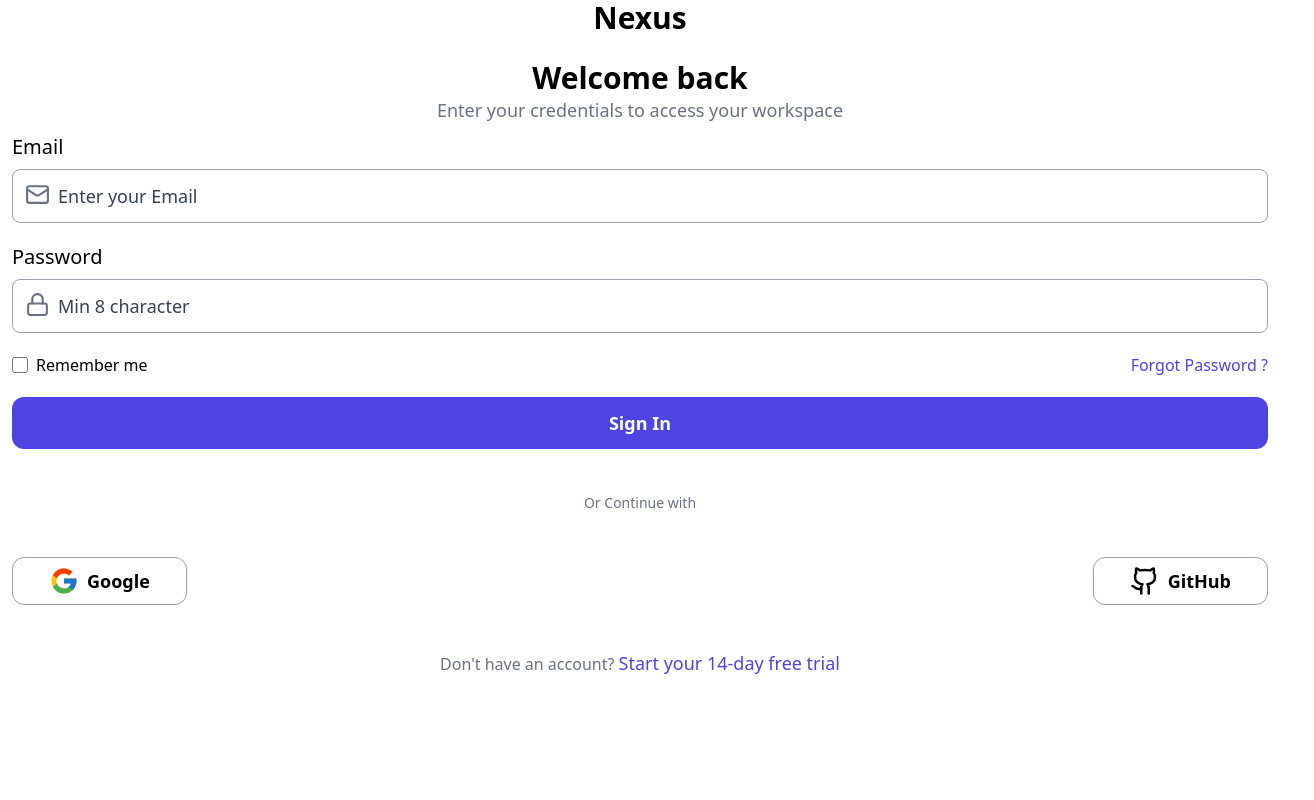
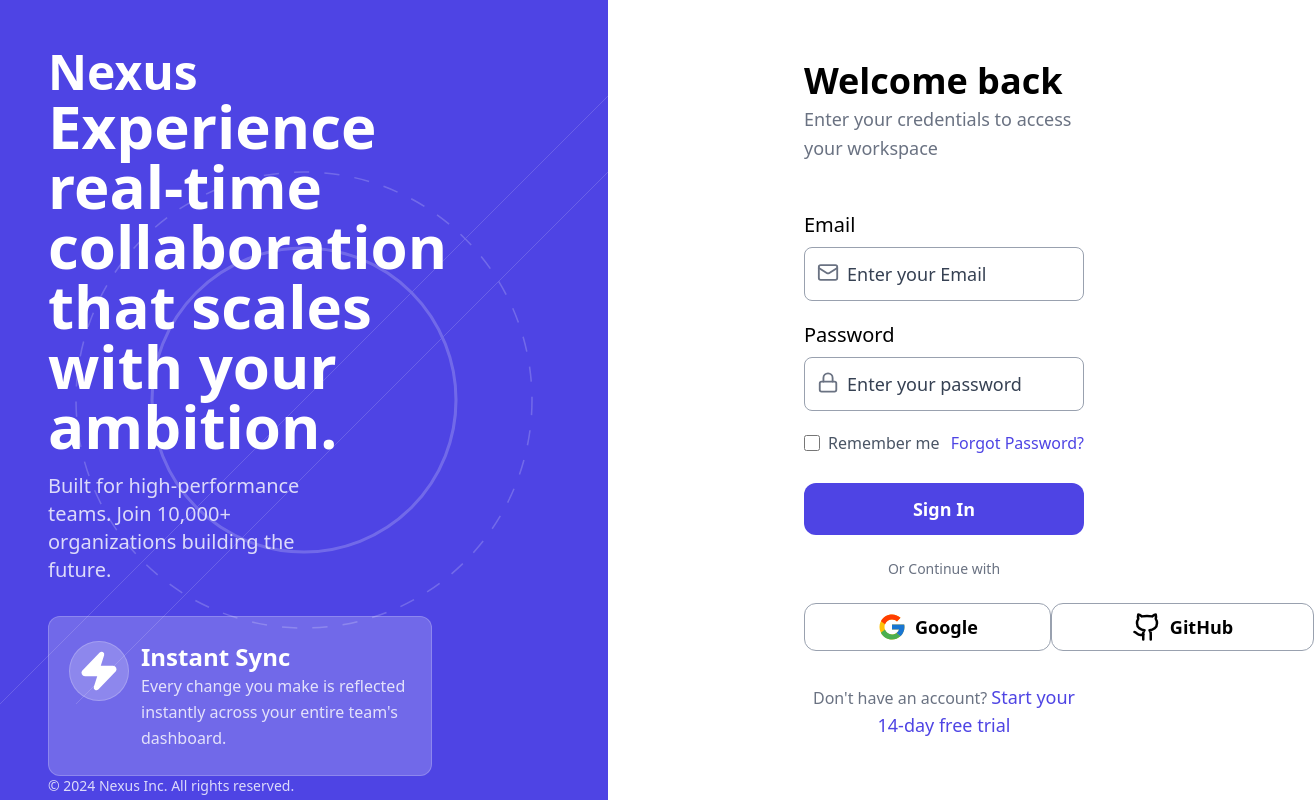
Before and after one commit to Eunock-web/Nexus-front, a React (Vite) app: page /login in a window 1280 px wide. Shown: the whole page, 1314 px wide, since content can reach past the window. Built offline with nearby package versions, Linux system fonts and the light colour scheme.

Commit message:
fix: Ajustement de l'interface du login  pour les marges de trop niveau desktop

```diff
--- a/src/features/auth/components/LoginForm.tsx
+++ b/src/features/auth/components/LoginForm.tsx
@@ -3,126 +3,150 @@ import useLogin from "../hooks/useLogin"
 import type { LoginInterface } from "../types";
 import { LoginSchema, type LoginType } from "../schemas/LoginSchema";
 import { zodResolver } from "@hookform/resolvers/zod";
-import {  GithubIcon, Lock, Mail } from "lucide-react";
+import { GithubIcon, Lock, Mail, Zap } from "lucide-react";
 import Button from "../../../components/Button";
 import { FcGoogle } from "react-icons/fc";
 import { Link } from "react-router-dom";
 
+function LoginForm() {
+    const { mutate, isPending, error, isSuccess, data } = useLogin();
 
-function LoginForm(){
-    const {mutate, isPending,error, isSuccess, data} = useLogin();
+    const { register, handleSubmit, formState: { errors } } = useForm<LoginType>({
+        resolver: zodResolver(LoginSchema)
+    });
 
-    const {register, handleSubmit, formState : {errors}} = useForm<LoginType>({resolver : zodResolver(LoginSchema)});
-
-    const onSubmit: SubmitHandler<LoginInterface> = (data) =>{
+    const onSubmit: SubmitHandler<LoginInterface> = (data) => {
         mutate(data);
     }
-    return <>
-        <div>
-            {/**Partie droite visible sur desktop */}
-            <div>
 
+    return (
+        <div className="flex min-h-screen max-h-screen">
+            {/** Partie GAUCHE visible sur desktop (Identique au Register) */}
+            <div className="hidden lg:flex lg:w-1/2 relative overflow-hidden bg-semiprimary text-white p-12 flex-col justify-between min-w-0">
+                {/* Background Decoration */}
+                <div className="absolute inset-0 opacity-20 pointer-events-none z-0">
+                    <svg fill="none" height="100%" viewBox="0 0 800 800" width="100%" xmlns="http://www.w3.org/2000/svg" className="animate-pulse-slow">
+                        <circle cx="400" cy="400" r="300" stroke="white" strokeDasharray="20 20" strokeWidth="2"></circle>
+                        <circle cx="400" cy="400" r="200" stroke="white" strokeWidth="4"></circle>
+                        <path d="M0 800L800 0" stroke="white" strokeWidth="1"></path>
+                        <path d="M100 800L800 100" stroke="white" strokeWidth="1"></path>
+                    </svg>
                 </div>
 
-            {/**Partie gauche avec le formulaire */}
-            <div className="flex flex-col gap-2 mx-3">
-                {/**Logo avec nom app */}
-                <div className="flex fleex-col justify-center items-center">
+                <div className="relative z-10">
+                    <h1 className="text-5xl font-black"> Nexus </h1>
+                </div>
+
+                <div className="flex flex-col gap-4 relative z-10 max-w-[80%]">
+                    <h1 className="font-black text-6xl "> Experience real-time collaboration that scales with your ambition. </h1>
+                    <p className="font-medium mb-8 text-xl text-white/80 relative z-10 max-w-[70%]"> Built for high-performance teams. Join 10,000+ organizations building the future.</p>
+                </div>
+
+                <div className="flex flex-row gap-3 border border-white/20 px-5 py-6 bg-white/20 rounded-xl relative z-10 max-w-[75%]">
+                    <div>
+                        <Zap className="bg-white/20 border-white/20 border p-2 rounded-full " size={60} fill="white" />
+                    </div>
+                    <div className="flex flex-col justify-center relative z-10 max-w-[80%]">
+                        <h1 className=" font-bold text-2xl "> Instant Sync </h1>
+                        <p className="text-2sm leading-relaxed text-white/80 ">Every change you make is reflected instantly across your entire team's dashboard.</p>
+                    </div>
+                </div>
+
+                <p className="text-white/80 text-sm relative z-10"> © 2024 Nexus Inc. All rights reserved. </p>
+            </div>
+
+            {/** Partie DROITE (Formulaire) */}
+            <div className="flex flex-col gap-4 mx-4 w-full lg:w-1/2 lg:px-45 lg:py-12 justify-center">
+                {/** Logo mobile uniquement */}
+                <div className="flex lg:hidden justify-center items-center">
                     <h1 className="font-bold text-3xl"> Nexus </h1>
                 </div>
 
-                <div>
-                    {error && <span> {error.message} </span>}
+                {/** Header du formulaire */}
+                <div className="flex flex-col gap-1 lg:items-start items-center">
+                    <h1 className="text-4xl font-bold "> Welcome back </h1>
+                    <p className="text-lg text-gray-500 leading-relaxed text-center lg:text-left">
+                        Enter your credentials to access your workspace
+                    </p>
                 </div>
 
-                {/**Message apres success du login */}
-                <div>
-                    {isSuccess && <span> {data.response} </span>}
+                {/** Gestion des retours API */}
+                <div className="text-center">
+                    {error && <span className="text-red-500 font-medium"> {error.message} </span>}
+                    {isSuccess && <span className="text-green-500 font-medium"> {data.response} </span>}
                 </div>
 
-                {/**Header avant le formulaire */}
-                <div className="flex flex-col justify-center items-center">
-                    <h1 className="text-3xl font-bold">Welcome back</h1>
-                    <p className="text-lg font text-gray-500 leading-relaxed text-center">Enter your credentials to access your workspace</p>
-                </div>
-
-                {/**Formulaire */}
-                <div className="flex flex-col gap-4 ">
-                    <form onSubmit={handleSubmit(onSubmit)} className="flex flex-col gap-5">
-                                                    <div className="flex flex-col gap-2 ">
+                {/** Formulaire */}
+                <div className="mt-4">
+                    <form className="flex flex-col gap-5" onSubmit={handleSubmit(onSubmit)}>
+                        <div className="flex flex-col gap-2">
                             <label htmlFor="email" className="font-medium text-xl">Email</label>
-
-                                <div className="flex flex-row gap-2 border border-gray-400 p-3 rounded-lg transition-all focus-within:ring-2 focus-within:ring-primary focus-within:border-primary ">
-
-                                    <Mail className="text-gray-500 " size={25} />
+                            <div className="flex flex-row gap-2 border border-gray-400 p-3 rounded-lg transition-all focus-within:ring-2 focus-within:ring-primary focus-within:border-primary">
+                                <Mail className="text-gray-500" size={25} />
                                 <input
                                     type="email"
-                                        className="input  placeholder-gray-700 text-lg outline-0 bg-transparent  "
-                                        placeholder="Enter your Email" {...register("email")}
+                                    className="w-full placeholder-gray-700 text-lg outline-0 bg-transparent"
+                                    placeholder="Enter your Email"
+                                    {...register("email")}
                                     required
                                 />
                             </div>
-
                             {errors.email && <span className="text-red-500">{errors.email.message}</span>}
                         </div>
 
                         <div className="flex flex-col gap-2">
                             <label htmlFor="password" className="font-medium text-xl">Password</label>
-
-                                <div className="flex flex-row gap-2 border border-gray-400 p-3 rounded-lg transition-all focus-within:ring-2 focus-within:ring-primary focus-within:border-primary ">
-                                    <Lock className="text-gray-500 " size={25} />
+                            <div className="flex flex-row gap-2 border border-gray-400 p-3 rounded-lg transition-all focus-within:ring-2 focus-within:ring-primary focus-within:border-primary">
+                                <Lock className="text-gray-500" size={25} />
                                 <input
                                     type="password"
-                                        className="input  placeholder-gray-700 text-lg outline-0 bg-transparent  "
-                                        placeholder="Min 8 character" {...register("password")}
+                                    className="w-full placeholder-gray-700 text-lg outline-0 bg-transparent"
+                                    placeholder="Enter your password"
+                                    {...register("password")}
                                     required
                                 />
                             </div>
-
                             {errors.password && <span className="text-red-500">{errors.password.message}</span>}
                         </div>
 
-                        <div className="flex flex-row justify-between">
-                            <div className="flex flex-row gap-2">
-                                <input type="checkbox" id="checkbox" className="h-4 w-4 mt-1" />
-                                <label htmlFor="checkbox"> Remember me</label>
+                        <div className="flex flex-row justify-between items-center">
+                            <div className="flex flex-row gap-2 items-center">
+                                <input type="checkbox" id="checkbox" className="h-4 w-4" />
+                                <label htmlFor="checkbox" className="text-gray-600"> Remember me</label>
+                            </div>
+                            <span className="text-semiprimary font-medium cursor-pointer hover:underline">Forgot Password?</span>
                         </div>
 
-                            <span className="text-semiprimary font-medium ">Forgot Password ?</span>
-                        </div>
-
-                        <div>
-                                <Button className="rounded-xl bg-semiprimary px-4 py-3 w-full text-white mb-7" disabled = {isPending}>{isPending? 'Envoi en cours' : 'Sign In' }</Button>
-                        </div>
-
+                        <Button className="rounded-xl bg-semiprimary px-4 py-3 w-full text-white mt-2" disabled={isPending}>
+                            {isPending ? 'Envoi en cours...' : 'Sign In'}
+                        </Button>
                     </form>
 
-                        <p className="text-gray-500 text-sm text-center mb-7"> Or Continue with  </p>
+                    <p className="text-gray-500 text-sm text-center my-6"> Or Continue with </p>
 
-                        {/**Boutton de l'OAuth2 */}
-                        <div className="flex flex-row justify-between mb-7 ">
-                            <Button className="flex flex-row gap-2  px-9 py-2 border border-gray-400 rounded-xl transition-colors" >
+                    {/** OAuth2 Buttons */}
+                    <div className="flex flex-row justify-between mb-8">
+                            <Button className="flex flex-row gap-2 lg:px-18  px-9 py-2 border border-gray-400 rounded-xl transition-colors" >
                                 <FcGoogle size={30} />
                                 <span className="flex font-semibold text-lg items-center"> Google </span>
                             </Button>
 
-                            <Button className="flex flex-row gap-2  px-9 py-2 border border-gray-400 rounded-xl transition-colors" >
+                            <Button className="flex flex-row gap-2 lg:px-20 px-9 py-2 border border-gray-400 rounded-xl transition-colors" >
                                 <GithubIcon className="  text-black" size={30} />
                                 <span className="flex font-semibold text-lg items-center"> GitHub </span>
                             </Button>
                     </div>
 
-
-
-                    {/** last Part */}
-                    <p className="text-center text-gray-500 leading-relaxed mb-7">Don't have an account? <span className="text-semiprimary text-lg font-medium hover:underline">
-                       <Link to={"/register"}>
+                    <p className="text-center text-gray-500 leading-relaxed">
+                        Don't have an account?
+                        <Link to="/register" className="text-semiprimary text-lg font-medium hover:underline ml-1">
                             Start your 14-day free trial
-                       </Link> </span></p>
+                        </Link>
+                    </p>
                 </div>
             </div>
         </div>
-    </>
+    );
 }
 
-export default LoginForm
+export default LoginForm;
--- a/src/features/auth/components/RegisterForm.tsx
+++ b/src/features/auth/components/RegisterForm.tsx
@@ -75,26 +75,24 @@ function RegisterForm() {
                         <p className="text-lg font text-gray-500 leading-relaxed"> Join the plateform for high-performance teams. </p>
                     </div>
 
-                    <div>
-
-                    </div>
 
                     {/** Affichage de l'erreur du mounted */}
                     <div>
-                        {error && <span>{error.message}</span>}
+                        {isSuccess && <span className="text-green-600 text-xl text-center"> {data.otpResponse}</span>}
                     </div>
 
                     <div>
-                        {isSuccess && <span> {data.otpResponse}</span>}
+                        {error && <span className="text-red-600 text-xl text-center">{error.message}</span>}
                     </div>
 
-                    <div>
-                        {isSuccess && <span> {data.response}</span>}
+
+                    <div className="flex ">
+                        {isSuccess && <span className="text-green-600 text-xl text-center justify-center items-center"> {data.response}</span>}
                     </div>
 
                     {/**Formulaire */}
                     <div className="">
-                        <form className="flex flex-col gap-5 lg:gap-3 lg:mt-[-20px]" onSubmit={handleSubmit(onSubmit)}>
+                        <form className="flex flex-col gap-5 lg:gap-3 lg:-mt-5" onSubmit={handleSubmit(onSubmit)}>
 
                             <div className="flex flex-col gap-2 ">
                                 <label htmlFor="firstname" className="font-medium text-xl">FirstName</label>
```
Lines whose indentation alone changed are shown as unchanged.
